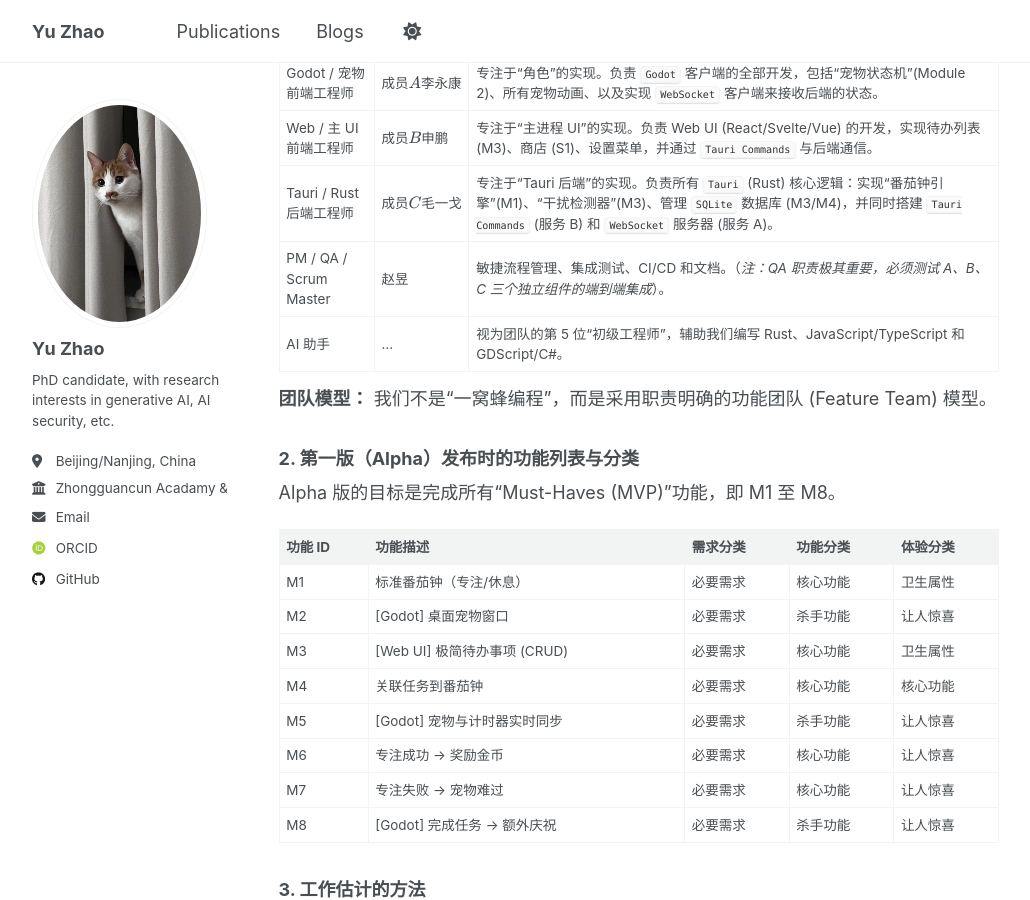
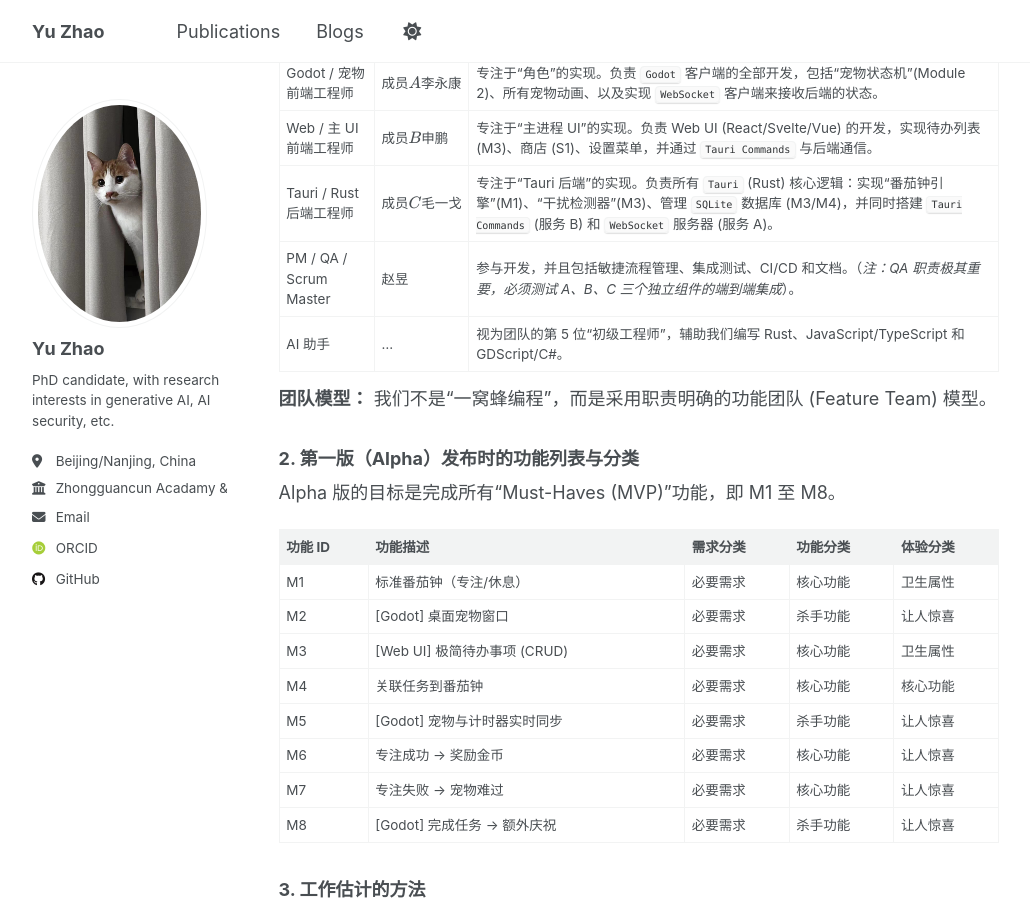
Before and after one commit to milkieTigera/milkieTigera.github.io, a Jekyll site: the page built from _posts/2025-10-28-blog-post-3.md, in a window 1280 px wide and 900 px high, scrolled down 3674 px. Shown: the whole window, without its empty margins (26-1056 px from the left). Built offline with Jekyll 4.4.1, drawn with Linux system fonts in a browser that asks for light colours; some web fonts are replaced; a script that is not in the unit is left out; comment, search, counter and statistics services are not loaded.

Commit message:
course blog 3

```diff
--- a/_posts/2025-10-28-blog-post-3.md
+++ b/_posts/2025-10-28-blog-post-3.md
@@ -110,7 +110,7 @@ A: 这是一个课程项目，但我们以产品标准要求自己。我们预
 | Godot / 宠物前端工程师 | $$成员 A 李永康$$ | 专注于“角色”的实现。负责 `Godot` 客户端的全部开发，包括“宠物状态机”(Module 2)、所有宠物动画、以及实现 `WebSocket` 客户端来接收后端的状态。 |
 | Web / 主 UI 前端工程师 | $$成员 B 申鹏$$ | 专注于“主进程 UI”的实现。负责 Web UI (React/Svelte/Vue) 的开发，实现待办列表 (M3)、商店 (S1)、设置菜单，并通过 `Tauri Commands` 与后端通信。 |
 | Tauri / Rust 后端工程师 | $$成员 C 毛一戈$$ | 专注于“Tauri 后端”的实现。负责所有 `Tauri` (Rust) 核心逻辑：实现“番茄钟引擎”(M1)、“干扰检测器”(M3)、管理 `SQLite` 数据库 (M3/M4)，并同时搭建 `Tauri Commands` (服务 B) 和 `WebSocket` 服务器 (服务 A)。 |
-| PM / QA / Scrum Master | $$赵昱$$ | 敏捷流程管理、集成测试、CI/CD 和文档。（*注：QA 职责极其重要，必须测试 A、B、C 三个独立组件的端到端集成*）。 |
+| PM / QA / Scrum Master | $$赵昱$$ | 参与开发，并且包括敏捷流程管理、集成测试、CI/CD 和文档。（*注：QA 职责极其重要，必须测试 A、B、C 三个独立组件的端到端集成*）。 |
 | AI 助手 | ... | 视为团队的第 5 位“初级工程师”，辅助我们编写 Rust、JavaScript/TypeScript 和 GDScript/C#。 |
 
 **团队模型：** 我们不是“一窝蜂编程”，而是采用职责明确的功能团队 (Feature Team) 模型。
```
